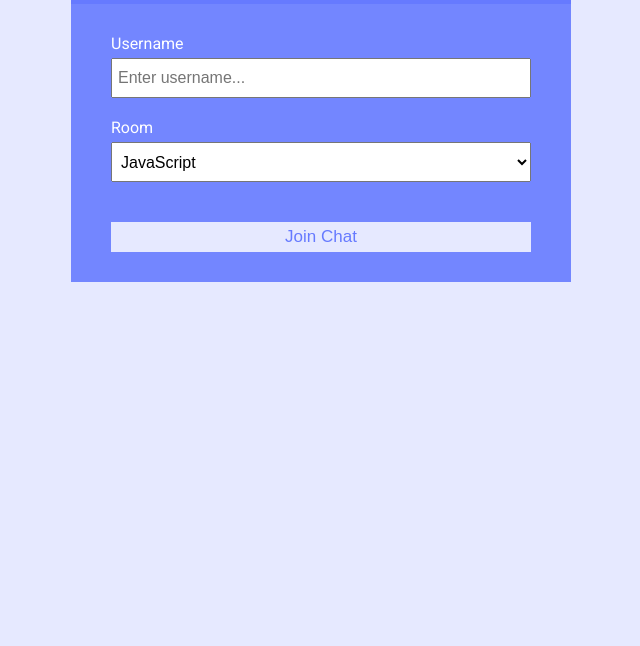
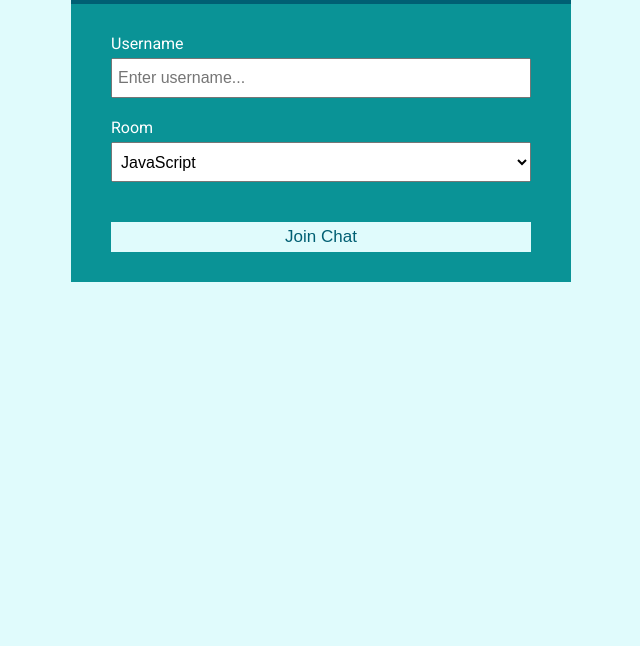
Before and after one commit to shohambro/ChatCord, a website: page public/index.html in a window 1280 px wide. Shown: the part 154-800 px from the top of the page, without its empty margins (319-959 px from the left). Drawn offline with Linux system fonts and the light colour scheme.

Commit message:
Final Tweaks

```diff
--- a/public/css/style.css
+++ b/public/css/style.css
@@ -1,11 +1,12 @@
 @import url('https://fonts.googleapis.com/css?family=Roboto&display=swap');
 
 :root {
-	--dark-color-a: #667aff;
-	--dark-color-b: #7386ff;
-	--light-color: #e6e9ff;
-	--success-color: #5cb85c;
-	--error-color: #d9534f;
+	--dark-color-a: #005f73;
+	--dark-color-b: #0a9396;
+	--light-color: #e0fbfc;
+	--success-color: #94d2bd;
+	--error-color: #ee6c4d;
+
 }
 
 * {
```
Also changed, not shown: public/js/main.js (+0 -13 lines), server.js (+5 -11 lines), utils/users.js (+4 -4 lines).
